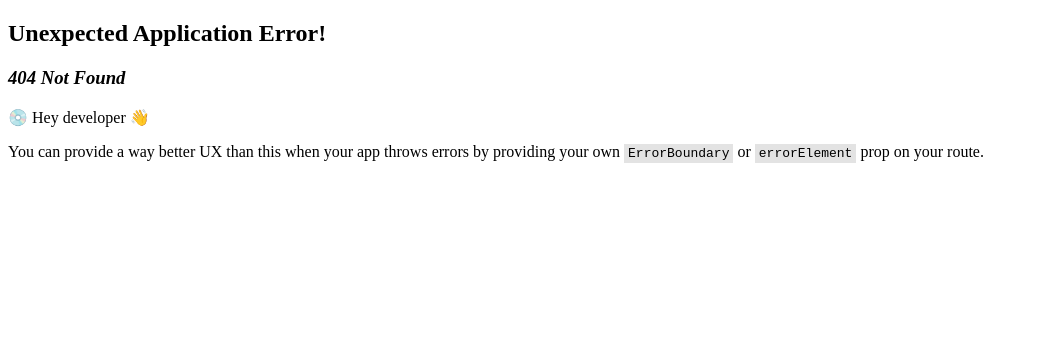
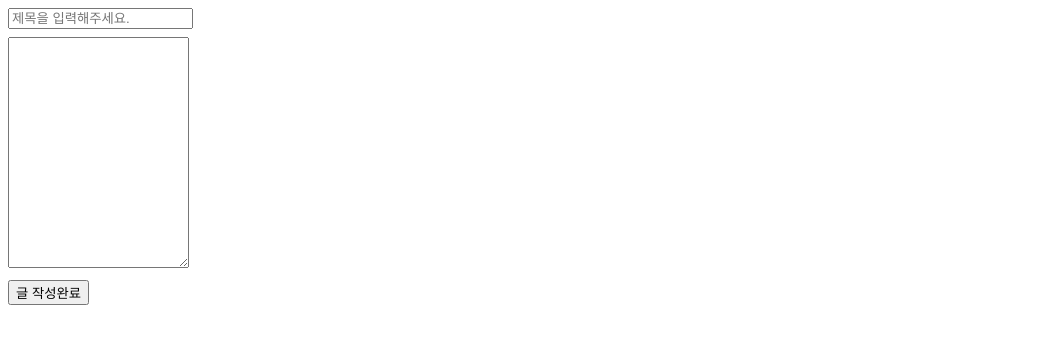
Before and after one commit to Lemon-soju/personal_blog_front, a React (Create React App) app: page /write in a window 1280 px wide. Before the commit this address had no page. Shown: the top 344 px of the page, without its empty margins (0-1039 px from the left). Built offline with nearby package versions, Linux system fonts and the light colour scheme.

Commit message:
feat: add writing post form

```diff
--- a/package.json
+++ b/package.json
@@ -7,6 +7,7 @@
     "@testing-library/react": "^13.4.0",
     "@testing-library/user-event": "^13.5.0",
     "axios": "^1.3.2",
+    "bootstrap": "^5.2.0-beta1",
     "react": "^18.2.0",
     "react-dom": "^18.2.0",
     "react-router-dom": "^6.8.1",
--- a/src/Main.jsx
+++ b/src/Main.jsx
@@ -1,10 +1,12 @@
 import React from "react";
+import { Link } from "react-router-dom";
 
-// 로그인 전 화면
+// 로그인 후 화면
 const Main = () => {
   return (
     <>
       <div>Main</div>
+      <Link to="/write">글 작성</Link> <br />
     </>
   );
 };
--- /dev/null
+++ b/src/Write.jsx
@@ -0,0 +1,56 @@
+import React, { useState } from "react";
+import { useNavigate } from "react-router-dom";
+import { writePost } from "./controller";
+
+const Write = () => {
+  const [title, setTitle] = useState("");
+  const [content, setContent] = useState("");
+
+  const navigate = useNavigate();
+
+  const postSubmit = async (e) => {
+    e.preventDefault();
+    const data = { title, content };
+    let response = await writePost(data);
+    if (response.status === 400) {
+      window.alert("글쓰기 실패");
+      return window.location.reload();
+    } else {
+      window.alert("글쓰기 성공");
+      return navigate("/main");
+    }
+  };
+
+  return (
+    <>
+      <form onSubmit={(e) => postSubmit(e)}>
+        <div className="form">
+          <div>
+            <input
+              id="title"
+              type="text"
+              placeholder="제목을 입력해주세요."
+              value={title}
+              onChange={(e) => setTitle(e.target.value)}
+            />
+          </div>
+
+          <div
+            id="content"
+            className="mt-2"
+            value={content}
+            onChange={(e) => setContent(e.target.value)}
+          >
+            <textarea rows="15"></textarea>
+          </div>
+
+          <div className="mt-2">
+            <button>글 작성완료</button>
+          </div>
+        </div>
+      </form>
+    </>
+  );
+};
+
+export default Write;
--- a/src/controller.jsx
+++ b/src/controller.jsx
@@ -50,4 +50,28 @@ const login = async (data) => {
   return result;
 };
 
-export { signUp, login };
+const writePost = async (data) => {
+  const url = backend + "/user/post";
+
+  const headers = {
+    "Content-Type": "application/json",
+  };
+
+  let result;
+  console.log(`글쓰기 입력값: ${JSON.stringify(data)}`); //debug
+
+  await axios
+    .post(url, JSON.stringify(data), { headers })
+    .then((response) => {
+      result = JSON.stringify(response.data);
+      console.log(`글쓰기 반환값: ${result}`); //debug
+    })
+    .catch((error) => {
+      console.log(`글쓰기 오류: ${error}`); //debug
+      result = error;
+    });
+
+  return result;
+};
+
+export { signUp, login, writePost };
--- a/src/index.js
+++ b/src/index.js
@@ -2,6 +2,7 @@ import React from 'react';
 import ReactDOM from 'react-dom/client';
 import { RouterProvider } from 'react-router-dom';
 import router from './router';
+import "bootstrap/dist/css/bootstrap-utilities.css";
 
 const root = ReactDOM.createRoot(document.getElementById('root'));
 root.render(
--- a/src/router.jsx
+++ b/src/router.jsx
@@ -4,6 +4,7 @@ import Home from "./Home";
 import SignUp from "./SignUp";
 import Login from "./Login";
 import Main from "./Main";
+import Write from "./Write";
 
 const routes = createBrowserRouter([
   {
@@ -34,6 +35,13 @@ const routes = createBrowserRouter([
       return null;
     },
   },
+  {
+    path: "/write",
+    element: <Write />,
+    loader: () => {
+      return null;
+    },
+  },
 ]);
 
 export default routes;
```
Also changed, not shown: src/App.js (deleted, +0 -10 lines), 1 other file (tests, documents, lock files or other folders).
